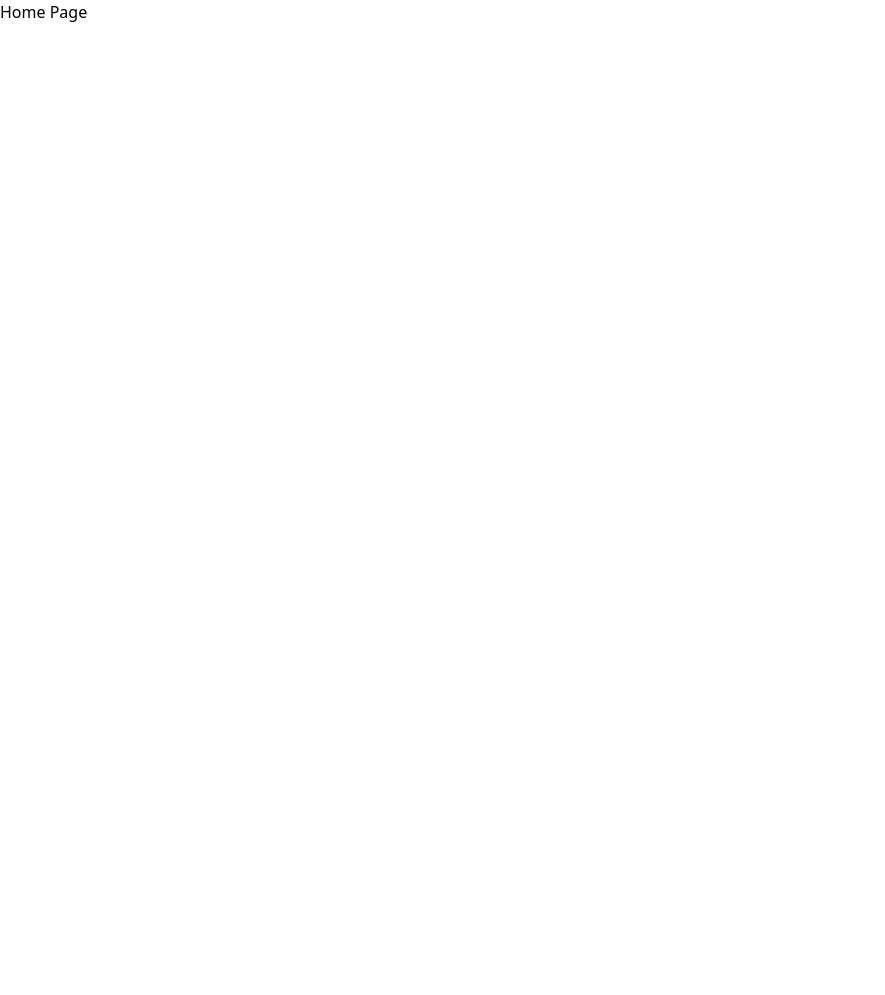
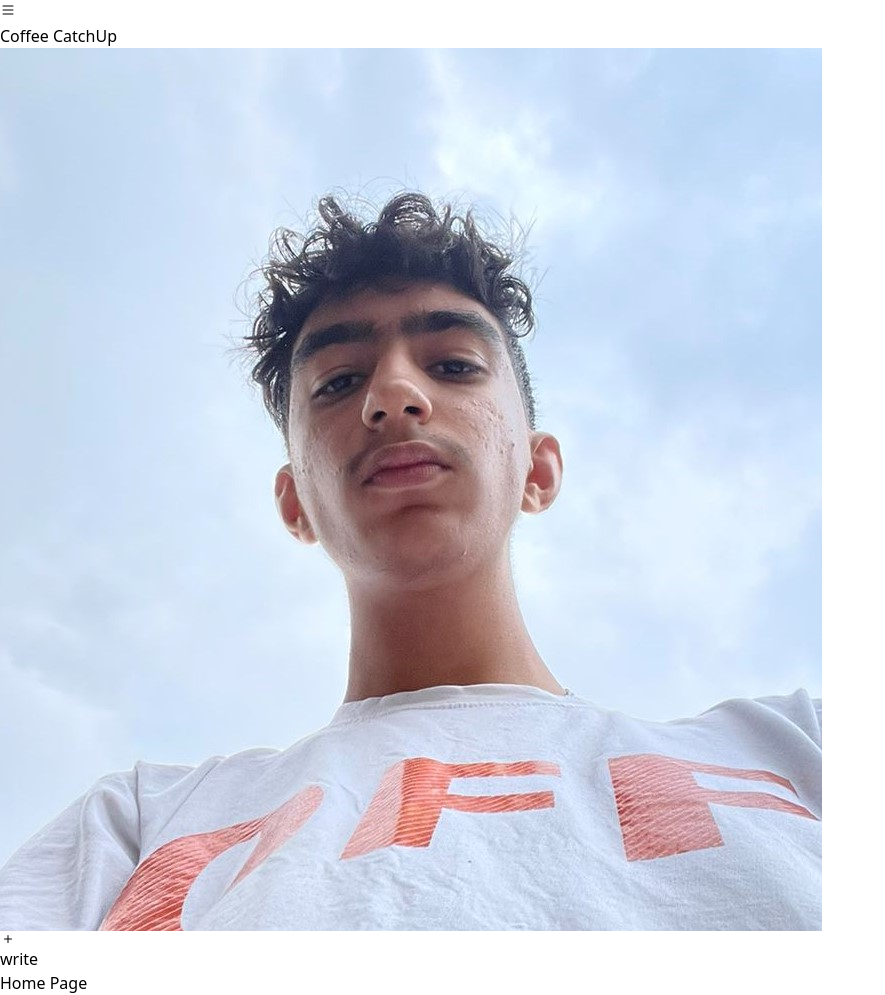
Before and after one commit to MohamadMahdi-Tasha/coffeCatchUp, a React (Vite) app: page / in a window 1280 px wide. Shown: the whole page, without its empty margins (0-885 px from the left). Before the commit the page ends 800 px from the top, so only its background shows below. Built offline with nearby package versions, Linux system fonts and the light colour scheme.

Commit message:
added structure of header

```diff
--- /dev/null
+++ b/src/components/chunks/iconComponent.tsx
@@ -0,0 +1,22 @@
+// Codes By Mahdi Tasha
+// Defining type of props
+interface typeInterface {type: string;}
+
+// Exporting functional component as default
+
+export default function IconComponent({type}:typeInterface):any {
+    // Conditional Rendering
+    if (type === 'hamburger') {
+        return(
+            <svg xmlns="http://www.w3.org/2000/svg" width="16" height="16" fill="currentColor" viewBox="0 0 16 16">
+                <path fillRule="evenodd" d="M2.5 12a.5.5 0 0 1 .5-.5h10a.5.5 0 0 1 0 1H3a.5.5 0 0 1-.5-.5zm0-4a.5.5 0 0 1 .5-.5h10a.5.5 0 0 1 0 1H3a.5.5 0 0 1-.5-.5zm0-4a.5.5 0 0 1 .5-.5h10a.5.5 0 0 1 0 1H3a.5.5 0 0 1-.5-.5z"/>
+            </svg>
+        );
+    } else if (type === 'plus') {
+        return(
+            <svg xmlns="http://www.w3.org/2000/svg" width="16" height="16" fill="currentColor" viewBox="0 0 16 16">
+                <path d="M8 4a.5.5 0 0 1 .5.5v3h3a.5.5 0 0 1 0 1h-3v3a.5.5 0 0 1-1 0v-3h-3a.5.5 0 0 1 0-1h3v-3A.5.5 0 0 1 8 4z"/>
+            </svg>
+        );
+    }
+}
--- /dev/null
+++ b/src/components/headerComponent.tsx
@@ -0,0 +1,22 @@
+// Codes By Mahdi Tasha
+// Importing Part
+import IconComponent from './chunks/iconComponent';
+import MyImage from './../assets/img/img-mahdi-tasha.jpg';
+
+// Exporting functional component as default
+export default function HeaderComponent():JSX.Element{
+    // Returning JSX
+    return(
+        <header>
+            <button><IconComponent type={'hamburger'}/></button>
+            <h1>Coffee CatchUp</h1>
+            <div>
+                <img src={MyImage} alt="Mahdi Tasha"/>
+                <button>
+                    <IconComponent type={'plus'}/>
+                    write
+                </button>
+            </div>
+        </header>
+    );
+}
--- /dev/null
+++ b/src/declrations.d.ts
@@ -0,0 +1,4 @@
+// Declaring file types as module
+declare module '*.jpg';
+declare module '*.png';
+declare module '*.svg';
--- a/src/index.tsx
+++ b/src/index.tsx
@@ -5,6 +5,7 @@ import ReactDOM from 'react-dom/client'
 import './index.css';
 import { BrowserRouter, Routes, Route } from "react-router-dom";
 import HomePage from './pages/homePage';
+import HeaderComponent from './components/headerComponent';
 
 // Variables
 const rootElement:HTMLElement = document.getElementById('root') as HTMLElement;
@@ -13,6 +14,7 @@ const root:ReactDOM.Root = ReactDOM.createRoot(rootElement);
 // Rendering Whole App Into StickMode Wrapper And Rendering That Inside In Root We Created Above
 root.render(
     <React.StrictMode>
+        <HeaderComponent />
         <BrowserRouter>
             <Routes>
                 <Route path={'/'} element={<HomePage />}/>
--- a/src/pages/homePage.tsx
+++ b/src/pages/homePage.tsx
@@ -2,7 +2,7 @@
 // Importing Part
 
 // Exporting functional component as default
-export default function HomePage(){
+export default function HomePage():JSX.Element{
     // Returning JSX
     return(
         <div>
```
Also changed, not shown: src/assets/img/img-mahdi-tasha.jpg (added).
